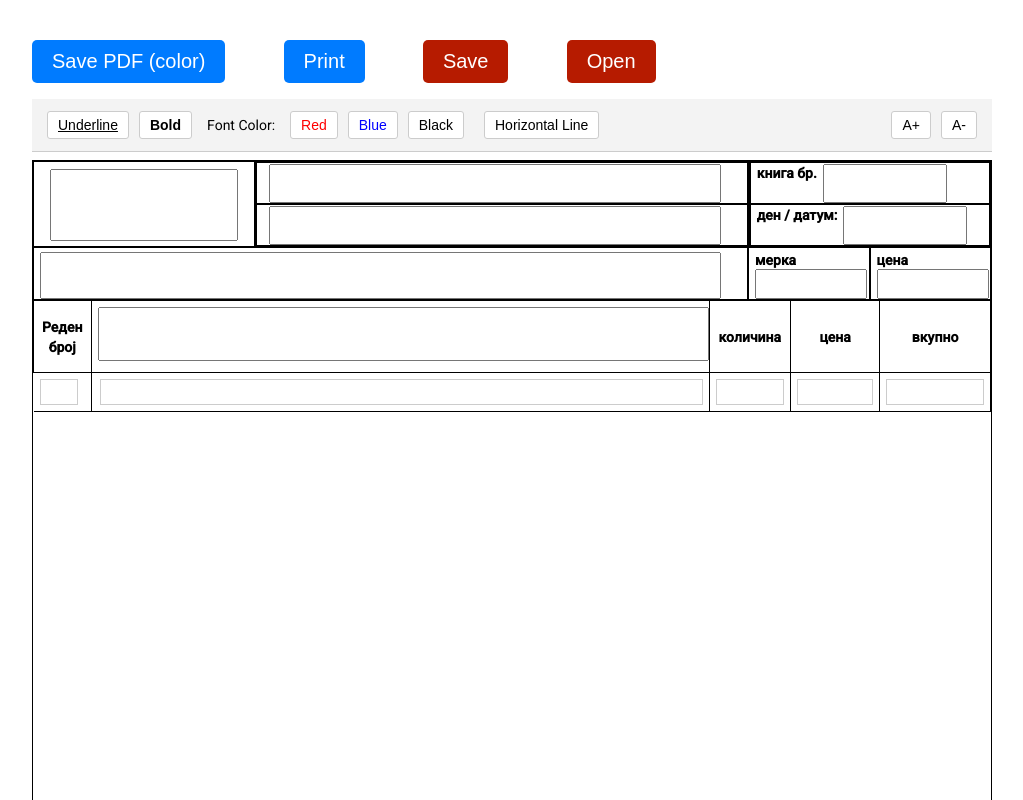
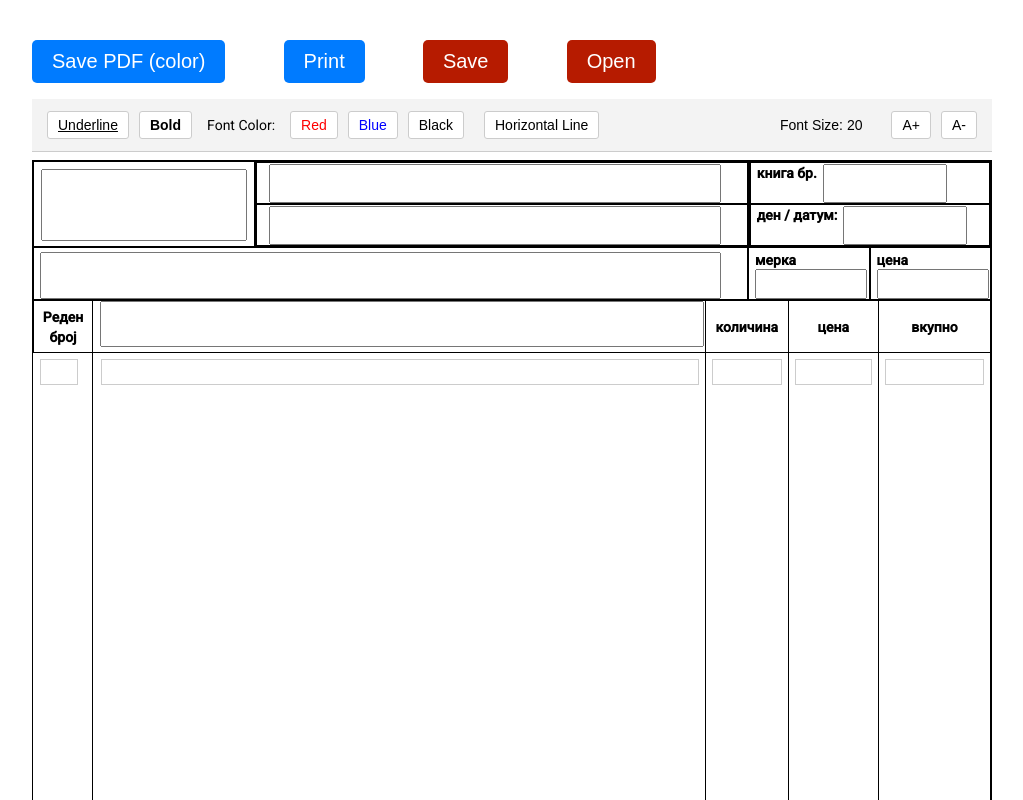
Before and after one commit to florent-fejzula/gradezna-kniga-driton, an Angular app: page / in a window 1280 px wide. Shown: the top 800 px of the page, without its empty margins (128-1151 px from the left). Built offline with nearby package versions, Linux system fonts and the light colour scheme.

Commit message:
font size fix, save font

```diff
--- a/src/app/app.component.html
+++ b/src/app/app.component.html
@@ -22,26 +22,6 @@
     <b>Bold</b>
   </button>
 
-  <!-- Background Color Buttons -->
-  <!-- <div class="color-section">
-    <span>Background Color:</span>
-    <button (click)="changeBackgroundColor('red')" class="toolbar-button red">
-      Red
-    </button>
-    <button (click)="changeBackgroundColor('blue')" class="toolbar-button blue">
-      Blue
-    </button>
-    <button (click)="changeBackgroundColor('green')" class="toolbar-button green">
-      Green
-    </button>
-    <button (click)="changeBackgroundColor('yellow')" class="toolbar-button yellow">
-      Yellow
-    </button>
-    <button (click)="changeBackgroundColor('white')" class="toolbar-button">
-      White
-    </button>
-  </div> -->
-
   <!-- Font Color Buttons -->
   <div class="color-section font">
     <span class="font-label">Font Color:</span>
@@ -55,11 +35,13 @@
       Black
     </button>
   </div>
-  <button class="toolbar-button" (click)="insertHorizontalLine()">Horizontal Line</button>
+  <button class="toolbar-button" (click)="insertHorizontalLine()">
+    Horizontal Line
+  </button>
 
   <div class="flex-spacer"></div>
 
-  <!-- Font Size Buttons -->
+  <span class="font-size-label">Font Size: {{ fontSize }}</span>
   <button (click)="increaseFontSize()" class="toolbar-button">A+</button>
   <button (click)="decreaseFontSize()" class="toolbar-button">A-</button>
 </div>
@@ -68,12 +50,11 @@
   <div class="top_part">
     <div class="row">
       <div class="column gradbaBroj">
-        <b
-          ><input
-            class="gradbaBrojInput"
-            matInput
-            [(ngModel)]="gradezhnaKnigaInput"
-        /></b>
+        <textarea
+          cdkTextareaAutosize
+          class="gradbaBrojInput"
+          [(ngModel)]="gradezhnaKnigaInput"
+        ></textarea>
       </div>
       <div class="column wide">
         <div class="gradba">
@@ -135,8 +116,9 @@
               contenteditable="true"
               [(ngModel)]="row.redenBrojArea"
               class="editableDiv redenBrojArea"
-              [style.font-size.px]="fontSize"
+              [ngStyle]="{ 'font-size.px': fontSize }"
               id="editableDiv"
+              spellcheck="false"
             ></div>
           </td>
           <td>
@@ -145,6 +127,7 @@
               [(ngModel)]="row.textAreaInput"
               class="editableDiv textArea"
               [style.font-size.px]="fontSize"
+              spellcheck="false"
             ></div>
           </td>
           <td>
@@ -153,6 +136,7 @@
               [(ngModel)]="row.kolicinaArea"
               class="editableDiv kolicinaArea"
               [style.font-size.px]="fontSize"
+              spellcheck="false"
             ></div>
           </td>
           <td>
@@ -161,6 +145,7 @@
               [(ngModel)]="row.cenaArea"
               class="editableDiv cenaArea"
               [style.font-size.px]="fontSize"
+              spellcheck="false"
             ></div>
           </td>
           <td>
@@ -169,6 +154,7 @@
               [(ngModel)]="row.vkupnoArea"
               class="editableDiv vkupnoArea"
               [style.font-size.px]="fontSize"
+              spellcheck="false"
             ></div>
           </td>
         </tr>
--- a/src/app/app.component.scss
+++ b/src/app/app.component.scss
@@ -52,6 +52,12 @@
     border: none;
     outline: none;
   }
+}
+
+.font-size-label {
+  font-size: 14px;
+  font-family: Arial, sans-serif;
+  margin-right: 24px; /* Adds space between the label and the buttons */
 }
 
 .fileName {
@@ -139,6 +145,7 @@
 
 .editableDiv {
   border: 1px solid #ccc; /* Always show border */
+  font-size: 21px;
   padding: 2px;
   min-height: 20px; /* Ensure there's some minimum height */
   transition: border-color 0.3s;
@@ -153,33 +160,7 @@
 hr {
   margin-block-start: 1px !important; /* Reducing the top margin */
   margin-block-end: 1px !important; /* Reducing the bottom margin */
-  // margin-block: 1px !important;
-  // border-bottom-width: 2px !important;
-  // border-left-width: 2px !important;
-  // font-size: 50px !important;
-  // -webkit-border-horizontal-spacing: 27px !important;
-  // height: 2px !important;
-  // color: black !important;
   border-color: black !important;
-}
-
-.new-row-button {
-  background-color: #4caf50;
-  border: none;
-  color: white;
-  width: 160px;
-  padding: 10px 20px;
-  text-align: center;
-  text-decoration: none;
-  display: inline-block;
-  font-size: 16px;
-  margin: 4px 2px;
-  cursor: pointer;
-  border-radius: 8px;
-}
-
-.new-row-button:hover {
-  background-color: #45a049;
 }
 
 .wrapper {
@@ -210,17 +191,19 @@ hr {
 }
 
 .gradbaBroj {
-  padding-top: 8px;
+  padding-top: 7px;
   text-align: center;
   font-size: 20px;
   width: 238px;
 }
 
 .gradbaBrojInput {
-  width: 180px;
-  height: 66px;
-  font-size: 20px;
+  font-family: Arial, Helvetica, sans-serif;
+  width: 200px;
+  height: 66px !important;
+  font-size: 24px;
   text-align: center;
+  font-weight: bold;
 }
 
 .kniga {
@@ -275,11 +258,12 @@ hr {
 
   input {
     width: 444px;
-    font-size: 20px;
+    font-size: 22px;
     margin-left: 6px;
     margin-top: 1px;
     height: 33px;
     text-align: center;
+    font-weight: bold;
   }
 }
 
@@ -353,9 +337,10 @@ hr {
 
   input {
     width: 104px;
-    font-size: 20px;
+    font-size: 22px;
     height: 24px;
     text-align: center;
+    font-weight: bold;
   }
 }
 
@@ -390,9 +375,13 @@ table {
   width: 100%;
   border-collapse: collapse;
 
+  tbody {
+    height: 981px;
+  }
+
   th {
     border: 1px solid black;
-    padding: 6px;
+    padding: 0px 7px;
     text-align: center;
   }
 
@@ -400,7 +389,7 @@ table {
     padding: 6px;
     text-align: center;
     border-right: 1px solid black;
-    border-bottom: 1px solid black;
+    border-bottom: none;
     page-break-inside: avoid;
     vertical-align: top;
   }
@@ -420,7 +409,6 @@ table {
     overflow-y: hidden;
     min-height: 40px;
     page-break-inside: avoid;
-    padding-bottom: 10px;
     font-weight: bold;
   }
 }
@@ -456,7 +444,7 @@ table {
 
   input {
     height: 30px;
-    font-size: 18px;
+    font-size: 22px;
     font-weight: bold;
     margin: 4px 4px;
     width: 116px;
--- a/src/app/app.component.ts
+++ b/src/app/app.component.ts
@@ -1,7 +1,9 @@
 import {
+  AfterViewInit,
   ChangeDetectorRef,
   Component,
   ElementRef,
+  HostListener,
   QueryList,
   ViewChild,
   ViewChildren,
@@ -24,10 +26,16 @@ interface TableRow {
   templateUrl: './app.component.html',
   styleUrls: ['./app.component.scss'],
 })
-export class AppComponent {
+export class AppComponent implements AfterViewInit {
   @ViewChildren('editableDiv') editableDivs!: QueryList<ElementRef>;
   @ViewChildren('textareaElement') textareaElements!: QueryList<ElementRef>;
   @ViewChild('fileInput') fileInput: ElementRef | undefined;
+
+  @HostListener('window:resize', ['$event'])
+  onResize(event: any) {
+    this.adjustTableBodyHeight();
+  }
+
   fileName: string = '';
 
   gradbaBroj: string = '';
@@ -45,7 +53,7 @@ export class AppComponent {
   cenaInputValue: number | undefined;
   exportFileName: string = 'exported-data.json'; // Default file name
 
-  fontSize: number = 16;
+  fontSize: number = 20;
   fontSizePozicija: number = 20;
   div4InputValue: string = '';
   isDiv4InputDisabled: boolean = true;
@@ -66,6 +74,10 @@ export class AppComponent {
     public dialog: MatDialog,
     private cdr: ChangeDetectorRef
   ) {}
+
+  ngAfterViewInit() {
+    this.adjustTableBodyHeight();
+  }
 
   increaseFontSize() {
     this.fontSize += 1;
@@ -92,7 +104,8 @@ export class AppComponent {
     const selection = window.getSelection();
     if (selection && selection.rangeCount > 0) {
       const range = selection.getRangeAt(0);
-      const elements = range.commonAncestorContainer.parentElement?.querySelectorAll('u');
+      const elements =
+        range.commonAncestorContainer.parentElement?.querySelectorAll('u');
       elements?.forEach((element: HTMLElement) => {
         element.style.textDecoration = 'none'; // Remove default underline
         element.style.borderBottom = '2px solid currentColor'; // Add custom underline
@@ -128,6 +141,19 @@ export class AppComponent {
   // underlineText(): void {
   //   document.execCommand('underline', false, '');
   // }
+
+  adjustTableBodyHeight() {
+    const wrapper = document.querySelector('.wrapper') as HTMLElement;
+    const topPart = document.querySelector('.top_part') as HTMLElement;
+    const bottomPart = document.querySelector('.bottom_part') as HTMLElement;
+    const tbody = document.querySelector('.mainTable tbody') as HTMLElement;
+
+    if (wrapper && topPart && bottomPart && tbody) {
+      const availableHeight =
+        wrapper.clientHeight - topPart.clientHeight - bottomPart.clientHeight;
+      tbody.style.maxHeight = `${availableHeight}px`;
+    }
+  }
 
   boldText() {
     document.execCommand('bold');
@@ -169,6 +195,7 @@ export class AppComponent {
       tableData: this.tableData.map((row) => ({ ...row })),
       div4InputValue: this.div4InputValue,
       preVkupnoInputValue: this.preVkupnoInputValue,
+      fontSize: this.fontSize,
     };
 
     const dialogRef = this.dialog.open(FileSaveDialogComponent, {
@@ -209,6 +236,7 @@ export class AppComponent {
         this.tableData = importedData.tableData;
         this.div4InputValue = importedData.div4InputValue;
         this.preVkupnoInputValue = importedData.preVkupnoInputValue;
+        this.fontSize = importedData.fontSize || 16;
         this.cdr.detectChanges();
       };
 
@@ -219,13 +247,16 @@ export class AppComponent {
 
   saveAsPDF() {
     if ((window as any).electron && (window as any).electron.saveAsPDF) {
-      (window as any).electron.saveAsPDF({}).then((result: any) => {
+      (window as any).electron
+        .saveAsPDF({})
+        .then((result: any) => {
           if (result.success) {
             console.log('PDF saved to:', result.path);
           } else {
             console.error('Failed to save PDF:', result.error);
           }
-      }).catch((error: any) => {
+        })
+        .catch((error: any) => {
           console.error('Error during save as PDF:', error);
         });
     } else {
@@ -233,23 +264,26 @@ export class AppComponent {
     }
   }
 
+  // printPage() {
+  //   if ((window as any).electron && (window as any).electron.printPage) {
+  //     (window as any).electron
+  //       .printPage()
+  //       .then((result: any) => {
+  //         if (result.success) {
+  //           console.log('Print job started');
+  //         } else {
+  //           console.error('Failed to start print job:', result.error);
+  //         }
+  //       })
+  //       .catch((error: any) => {
+  //         console.error('Error during print:', error);
+  //       });
+  //   } else {
+  //     console.error('printPage function is not available');
+  //   }
+  // }
+
   printPage() {
-    if ((window as any).electron && (window as any).electron.printPage) {
-      (window as any).electron.printPage().then((result: any) => {
-        if (result.success) {
-          console.log('Print job started');
-        } else {
-          console.error('Failed to start print job:', result.error);
-        }
-      }).catch((error: any) => {
-        console.error('Error during print:', error);
-      });
-    } else {
-      console.error('printPage function is not available');
+    window.print();
   }
 }
-
-  // printPage() {
-  //   window.print();
-  // }
-}
```
Also changed, not shown: src/assets/electron-icon.png (added), 1 other file (tests, documents, lock files or other folders). Lines whose indentation alone changed are shown as unchanged.
